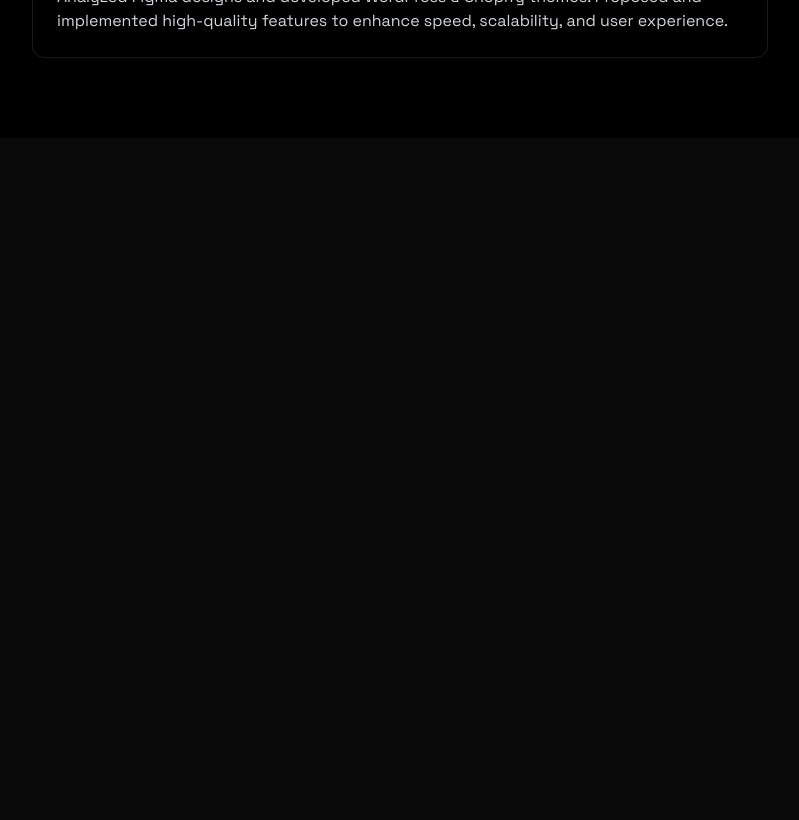
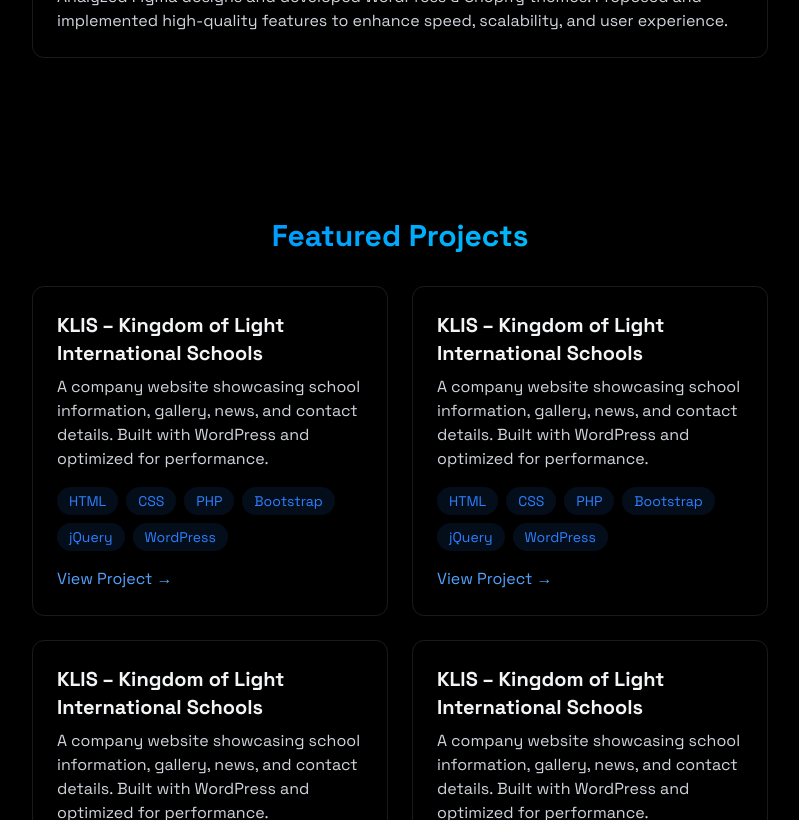
Before and after one commit to nngocphi/luke-portfolio, a React (Vite) app: page / in a window 1280 px wide. Shown: the part 1980-2800 px from the top of the page, without its empty margins (240-1039 px from the left). Before the commit the page ends 2118 px from the top, so only its background shows below. Built offline with nearby package versions, Linux system fonts and the light colour scheme.

Commit message:
Completed Projects and RevealOnScroll

```diff
--- /dev/null
+++ b/src/components/RevealOnScroll.jsx
@@ -0,0 +1,36 @@
+import { useEffect, useRef } from "react";
+
+const RevealOnScroll = ({ children }) => {
+  const ref = useRef(null);
+
+  useEffect(() => {
+    const element = ref.current;
+    if (!element) return;
+
+    const observer = new IntersectionObserver(
+      ([entry]) => {
+        if (entry.isIntersecting) {
+          element.classList.replace("opacity-0", "opacity-100");
+          element.classList.replace("translate-y-5", "translate-y-0");
+          observer.unobserve(element); // Unobserve after reveal (performance boost)
+        }
+      },
+      { threshold: 0.2, rootMargin: "0px 0px -50px 0px" },
+    );
+
+    observer.observe(element);
+
+    return () => observer.unobserve(element);
+  }, []); // Empty dependency array to run only once
+
+  return (
+    <div
+      ref={ref}
+      className="translate-y-5 opacity-0 transition-all duration-300"
+    >
+      {children}
+    </div>
+  );
+};
+
+export default RevealOnScroll;
--- a/src/components/sections/About.jsx
+++ b/src/components/sections/About.jsx
@@ -1,19 +1,20 @@
-export const About = () => {
+import RevealOnScroll from "../RevealOnScroll";
+
 const techSkills = [
+  "React.js",
+  "React Hooks",
+  "Next.js",
+  "Redux",
+  "TypeScript",
+  "JavaScript",
   "HTML",
   "CSS",
-    "JavaScript",
-    "TypeScript",
-    "React.js",
-    "React Hooks",
-    "Redux",
-    "Next.js",
   "TailwindCSS",
   "Bootstrap",
   "Git",
-    "jQuery",
   "WordPress",
   "Elementor",
+  "jQuery",
   "PHP",
   "Laravel",
 ];
@@ -32,11 +33,13 @@
   "Emotional Intelligence",
 ];
 
+export const About = () => {
   return (
     <section
       id="about"
       className="flex min-h-screen items-center justify-center py-20"
     >
+      <RevealOnScroll>
         <div className="mx-auto max-w-3xl px-4">
           <h2 className="mb-8 bg-gradient-to-r from-blue-500 to-cyan-400 bg-clip-text text-center text-3xl font-bold text-transparent">
             About Me
@@ -54,9 +57,9 @@
               <div className="rounded-xl transition-all hover:-translate-y-1">
                 <h3 className="mb-4 text-xl font-bold">Technology Skills</h3>
                 <div className="flex flex-wrap gap-2">
-                {techSkills.map((skill, index) => (
+                  {techSkills.map((skill) => (
                     <span
-                    key={index}
+                      key={skill}
                       className="rounded-full bg-blue-500/10 px-3 py-1 text-sm text-blue-500 transition-all duration-300 hover:bg-blue-500/20 hover:shadow-[0_2px_8px_rgba(59,130,246,0.2)]"
                     >
                       {skill}
@@ -67,9 +70,9 @@
               <div className="rounded-xl transition-all hover:-translate-y-1">
                 <h3 className="mb-4 text-xl font-bold">Soft Skills</h3>
                 <div className="flex flex-wrap gap-2">
-                {softSkills.map((skill, index) => (
+                  {softSkills.map((skill) => (
                     <span
-                    key={index}
+                      key={skill}
                       className="rounded-full bg-blue-500/10 px-3 py-1 text-sm text-blue-500 transition-all duration-300 hover:bg-blue-500/20 hover:shadow-[0_2px_8px_rgba(59,130,246,0.2)]"
                     >
                       {skill}
@@ -84,8 +87,8 @@
             <h3 className="mb-4 text-xl font-bold">🏫 Education</h3>
             <ul className="list-inside list-disc text-gray-300">
               <li>
-              <strong>Frontend Development Courses</strong> – Frontend Masters,
-              LinkedIn Learning, Coursera
+                <strong>Frontend Development Courses</strong> – Frontend
+                Masters, LinkedIn Learning, Coursera
               </li>
               <li>
                 <strong>Information Technology (Completed 3rd Year)</strong> –
@@ -105,8 +108,8 @@
                   Build and customize WordPress websites using Elementor,
                   WooCommerce, and custom themes. Work closely with clients to
                   create responsive, SEO-friendly websites optimized for
-                performance. Handle website maintenance, plugin integration, and
-                troubleshooting to ensure smooth functionality.
+                  performance. Handle website maintenance, plugin integration,
+                  and troubleshooting to ensure smooth functionality.
                 </p>
               </div>
               <div>
@@ -115,8 +118,8 @@
                 </h4>
                 <p>
                   Developed and maintained 50+ WordPress websites, including
-                landing pages and e-commerce solutions. Ensured responsive,
-                desktop-first designs with high performance and cross-browser
+                  landing pages, company sites and e-commerce solutions. Ensured
+                  responsive, high-performance websites with cross-browser
                   compatibility.
                 </p>
               </div>
@@ -126,14 +129,15 @@
                   Jul 2022)
                 </h4>
                 <p>
-                Analyzed Figma designs and developed WordPress & Shopify themes.
-                Proposed and implemented high-quality features to enhance speed,
-                scalability, and user experience.
+                  Analyzed Figma designs and developed WordPress & Shopify
+                  themes. Proposed and implemented high-quality features to
+                  enhance speed, scalability, and user experience.
                 </p>
               </div>
             </div>
           </div>
         </div>
+      </RevealOnScroll>
     </section>
   );
 };
--- a/src/components/sections/Home.jsx
+++ b/src/components/sections/Home.jsx
@@ -1,9 +1,12 @@
+import RevealOnScroll from "../RevealOnScroll";
+
 const Home = () => {
   return (
     <section
       id="home"
       className="flex min-h-screen items-center justify-center"
     >
+      <RevealOnScroll>
         <div className="px-4 text-center">
           <h1 className="gradient mb-6 bg-gradient-to-r from-blue-500 to-cyan-400 bg-clip-text text-5xl font-bold text-transparent md:text-7xl">
             Hi, I'm Phi Nguyen
@@ -27,6 +30,7 @@
             </a>
           </div>
         </div>
+      </RevealOnScroll>
     </section>
   );
 };
--- a/src/components/sections/Projects.jsx
+++ b/src/components/sections/Projects.jsx
@@ -1,5 +1,81 @@
+import RevealOnScroll from "../RevealOnScroll";
+
+const projects = [
+  {
+    title: "KLIS – Kingdom of Light International Schools",
+    description:
+      "A company website showcasing school information, gallery, news, and contact details. Built with WordPress and optimized for performance.",
+    technologies: ["HTML", "CSS", "PHP", "Bootstrap", "jQuery", "WordPress"],
+    link: "#",
+  },
+  {
+    title: "KLIS – Kingdom of Light International Schools",
+    description:
+      "A company website showcasing school information, gallery, news, and contact details. Built with WordPress and optimized for performance.",
+    technologies: ["HTML", "CSS", "PHP", "Bootstrap", "jQuery", "WordPress"],
+    link: "#",
+  },
+  {
+    title: "KLIS – Kingdom of Light International Schools",
+    description:
+      "A company website showcasing school information, gallery, news, and contact details. Built with WordPress and optimized for performance.",
+    technologies: ["HTML", "CSS", "PHP", "Bootstrap", "jQuery", "WordPress"],
+    link: "#",
+  },
+  {
+    title: "KLIS – Kingdom of Light International Schools",
+    description:
+      "A company website showcasing school information, gallery, news, and contact details. Built with WordPress and optimized for performance.",
+    technologies: ["HTML", "CSS", "PHP", "Bootstrap", "jQuery", "WordPress"],
+    link: "#",
+  },
+];
+
 const Projects = () => {
-  return <section id="projects"></section>;
+  return (
+    <section
+      id="projects"
+      className="flex min-h-screen items-center justify-center py-20"
+    >
+      <RevealOnScroll>
+        <div className="mx-auto max-w-3xl px-4">
+          <h2 className="mb-8 bg-gradient-to-r from-blue-500 to-cyan-400 bg-clip-text text-center text-3xl font-bold text-transparent">
+            Featured Projects
+          </h2>
+          <div className="grid grid-cols-1 gap-6 md:grid-cols-2">
+            {projects.map((project, index) => (
+              <div
+                key={index}
+                className="rounded-xl border border-white/10 p-6 transition-all duration-300 hover:-translate-y-1 hover:border-blue-500/30 hover:shadow-[0_2px_8px_rgba(59,130,246,0.2)]"
+              >
+                <h3 className="mb-2 text-xl font-bold">{project.title}</h3>
+                <p className="mb-4 text-gray-300">{project.description}</p>
+                <div className="mb-4 flex flex-wrap gap-2">
+                  {project.technologies.map((tech) => (
+                    <span
+                      key={tech}
+                      className="rounded-full bg-blue-500/10 px-3 py-1 text-sm text-blue-500 transition-all duration-300 hover:bg-blue-500/20 hover:shadow-[0_2px_8px_rgba(59,130,246,0.1)]"
+                    >
+                      {tech}
+                    </span>
+                  ))}
+                </div>
+                <div className="flex space-x-3">
+                  <a
+                    href={project.link}
+                    target="_blank"
+                    className="text-blue-400 transition-colors duration-300 hover:text-blue-300"
+                  >
+                    View Project →
+                  </a>
+                </div>
+              </div>
+            ))}
+          </div>
+        </div>
+      </RevealOnScroll>
+    </section>
+  );
 };
 
 export default Projects;
--- a/src/index.css
+++ b/src/index.css
@@ -1,6 +1,10 @@
 @import 'tailwindcss';
 
 @layer base {
+    html {
+        @apply scroll-smooth;
+    }
+
     body {
         @apply font-[Space_Grotesk] text-[#f3f3f6] bg-[#0a0a0a];
     }
```
Lines whose indentation alone changed are shown as unchanged.
